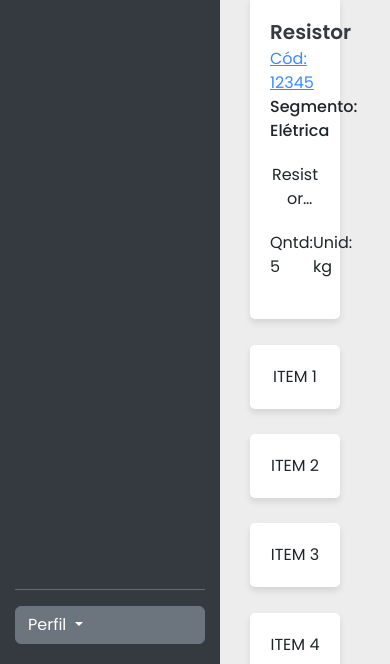
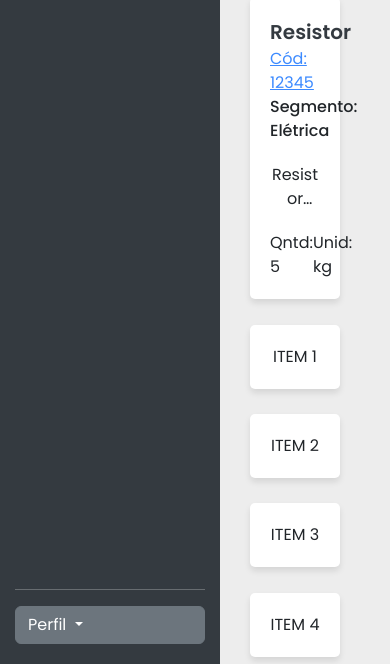
Before and after one commit to kvargazs/MaterialsStorage, a plain HTML site: page home.html in a window 390 px wide. Shown: the part 180-844 px from the top of the page. Drawn offline with nearby package versions, Linux system fonts and the light colour scheme.

Commit message:
atualizacao da home

```diff
--- a/js/js.js
+++ b/js/js.js
@@ -1,4 +1,4 @@
-// Obter o caminho atual da URL
+// SIDEBAR SELECIONADA
 var currentPath = window.location.pathname;
 
 // Selecionar todos os links de navegação
@@ -14,7 +14,7 @@ links.forEach(function(link) {
 
 
 
-// adicionar um item dinamicamente
+// NOVO ITEM
 document.addEventListener("DOMContentLoaded", function() {
     const container = document.getElementById("itens-container");
 
@@ -22,11 +22,10 @@ document.addEventListener("DOMContentLoaded", function() {
     function adicionarItem(nomeItem) {
         const novoItem = document.createElement("div");
         novoItem.classList.add("itens");
-        novoItem.innerHTML = nomeItem;  // O conteúdo do item pode ser o nome do material ou qualquer coisa
+        novoItem.innerHTML = nomeItem;
         container.appendChild(novoItem);
     }
 
-    // Exemplo de adicionar 10 itens
     for (let i = 1; i <= 8; i++) {
         adicionarItem(`ITEM ${i}`);
     }
--- a/style/style_home.css
+++ b/style/style_home.css
@@ -187,7 +187,7 @@ p {
 
 /* ESTILO DE CADA ITEM */
 .itens {
-    width: calc(20% - 20px); /* 5 itens por linha, com um espaço entre eles */
+    width: calc(20% - 20px);
     height: auto;
     background-color: rgb(255, 255, 255);
     padding: 20px;
@@ -204,35 +204,35 @@ p {
 /* 4 colunas quando a tela for menor que 1200px */
 @media (min-width: 1201px) {
     .itens {
-        width: calc(20% - 20px); /* 5 colunas por linha */
+        width: calc(20% - 20px);
     }
 }
 
 /* 4 colunas quando a tela for menor que 1200px */
 @media (max-width: 1200px) {
     .itens {
-        width: calc(25% - 20px); /* 4 colunas por linha */
+        width: calc(25% - 20px);
     }
 }
 
 /* 3 colunas quando a tela for menor que 900px */
 @media (max-width: 900px) {
     .itens {
-        width: calc(33.33% - 20px); /* 3 colunas por linha */
+        width: calc(33.33% - 20px);
     }
 }
 
 /* 2 colunas quando a tela for menor que 600px */
 @media (max-width: 600px) {
     .itens {
-        width: calc(50% - 20px); /* 2 colunas por linha */
+        width: calc(50% - 20px);
     }
 }
 
 /* 1 coluna quando a tela for menor que 400px */
 @media (max-width: 400px) {
     .itens {
-        width: calc(100% - 20px); /* 1 coluna por linha */
+        width: calc(100% - 20px);
     }
 }
 
@@ -256,12 +256,12 @@ p {
 .item-complemento {
     text-align: center;
     display: -webkit-box;
-    -webkit-line-clamp: 2;              /* Número de linhas máximas */
+    -webkit-line-clamp: 2;
     -webkit-box-orient: vertical;
     overflow: hidden;
     text-overflow: ellipsis;
-    max-height: 4.5em;                  /* Altura máxima com base em 2 linhas */
-    line-height: 1.5em;                 /* Altura de cada linha (ajuste se necessário) */
+    max-height: 4.5em;
+    line-height: 1.5em;
     word-break: break-word;
 }
 
@@ -271,7 +271,7 @@ p {
 }
 
 .div-item-info {
-    padding: 20px 0;
+    padding-top: 20px;
     display: flex;
     justify-content: space-between;
 }
```
